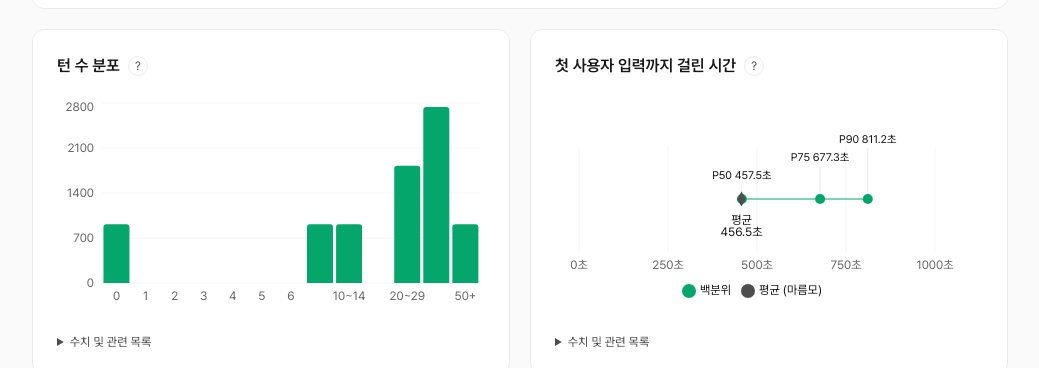
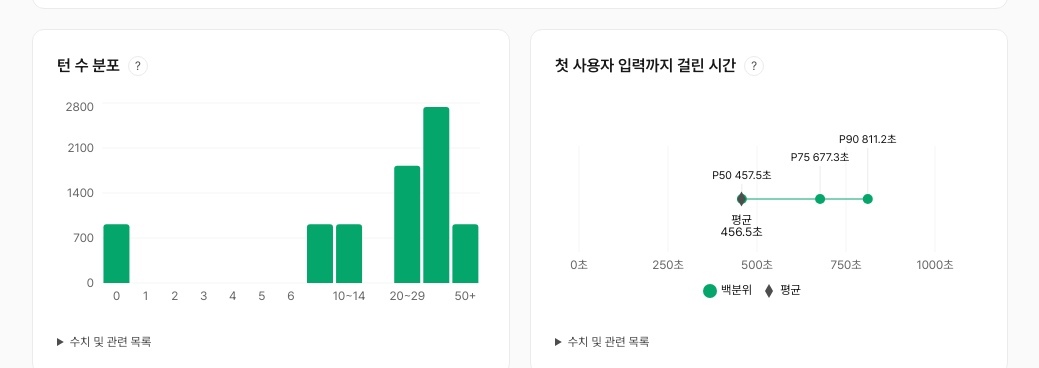
Before and after one commit to KIM-N-KANG/manyak-admin, a Next.js app: page /dashboard/analytics in a window 1280 px wide. Shown: the part 1167-1535 px from the top of the page, without its empty margins (232-1271 px from the left). Built offline with nearby package versions, Linux system fonts and the light colour scheme.

Commit message:
[KNK-1775] Fix: 평균 범례를 차트와 같은 마름모 아이콘으로 표시 (#23)

```diff
--- a/src/features/dashboard/distribution-chart.tsx
+++ b/src/features/dashboard/distribution-chart.tsx
@@ -327,7 +327,7 @@ function FirstMessagePlot({ distribution, onSelect }: ChartProps) {
     <ChartContainer
       config={{
         percentiles: { label: '백분위', color: 'var(--primary)' },
-        mean: { label: '평균 (마름모)', color: 'var(--muted-foreground)' },
+        mean: { label: '평균', color: 'var(--muted-foreground)' },
       }}
       className="mt-5 h-[220px] w-full"
       aria-label={distribution.title}>
@@ -360,7 +360,8 @@ function FirstMessagePlot({ distribution, onSelect }: ChartProps) {
           className="cursor-pointer"
         />
         <Scatter
-          name="평균 (마름모)"
+          name="평균"
+          legendType="diamond"
           data={means}
           fill="var(--muted-foreground)"
           shape="diamond"
```
Also changed, not shown: 1 other file (tests, documents, lock files or other folders).
